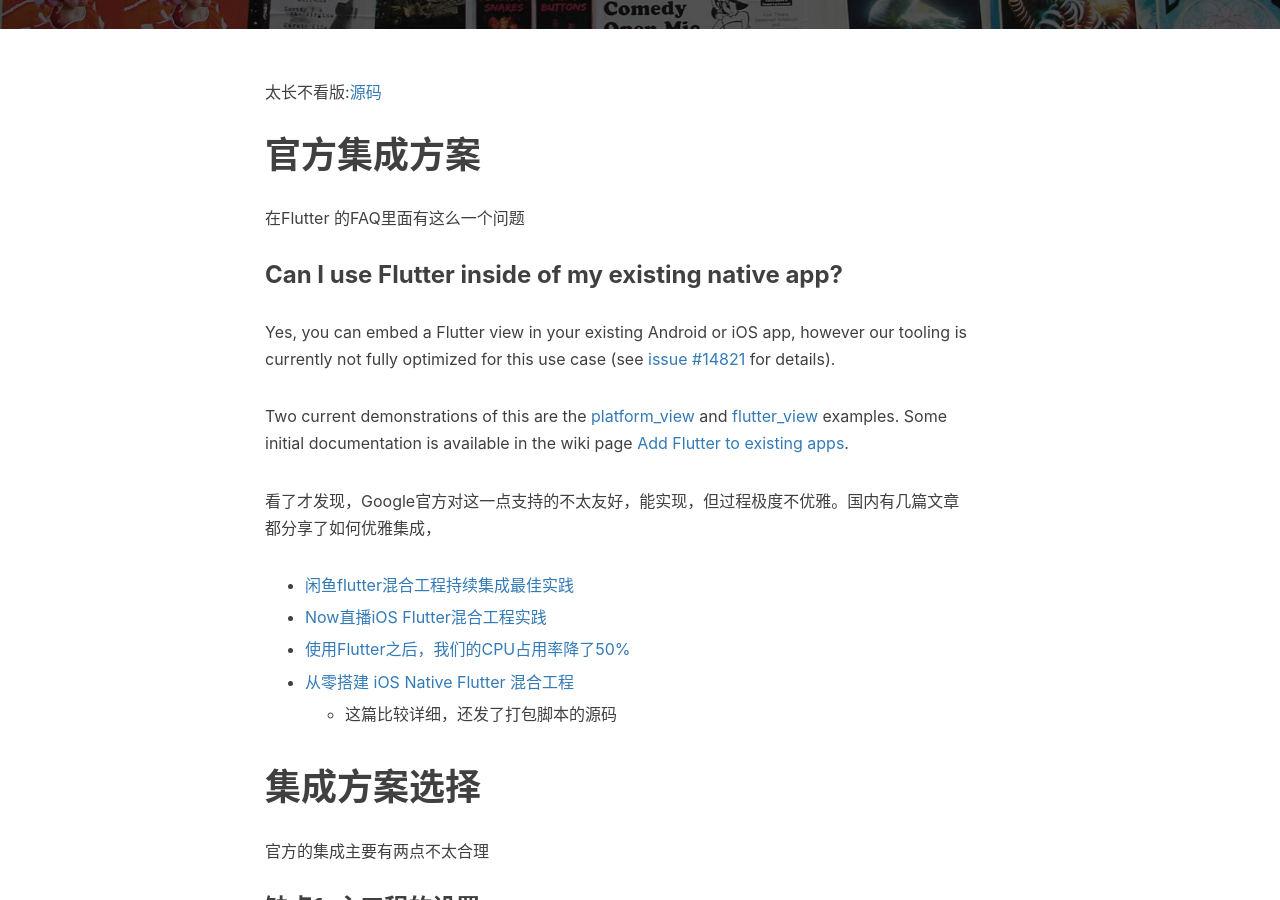
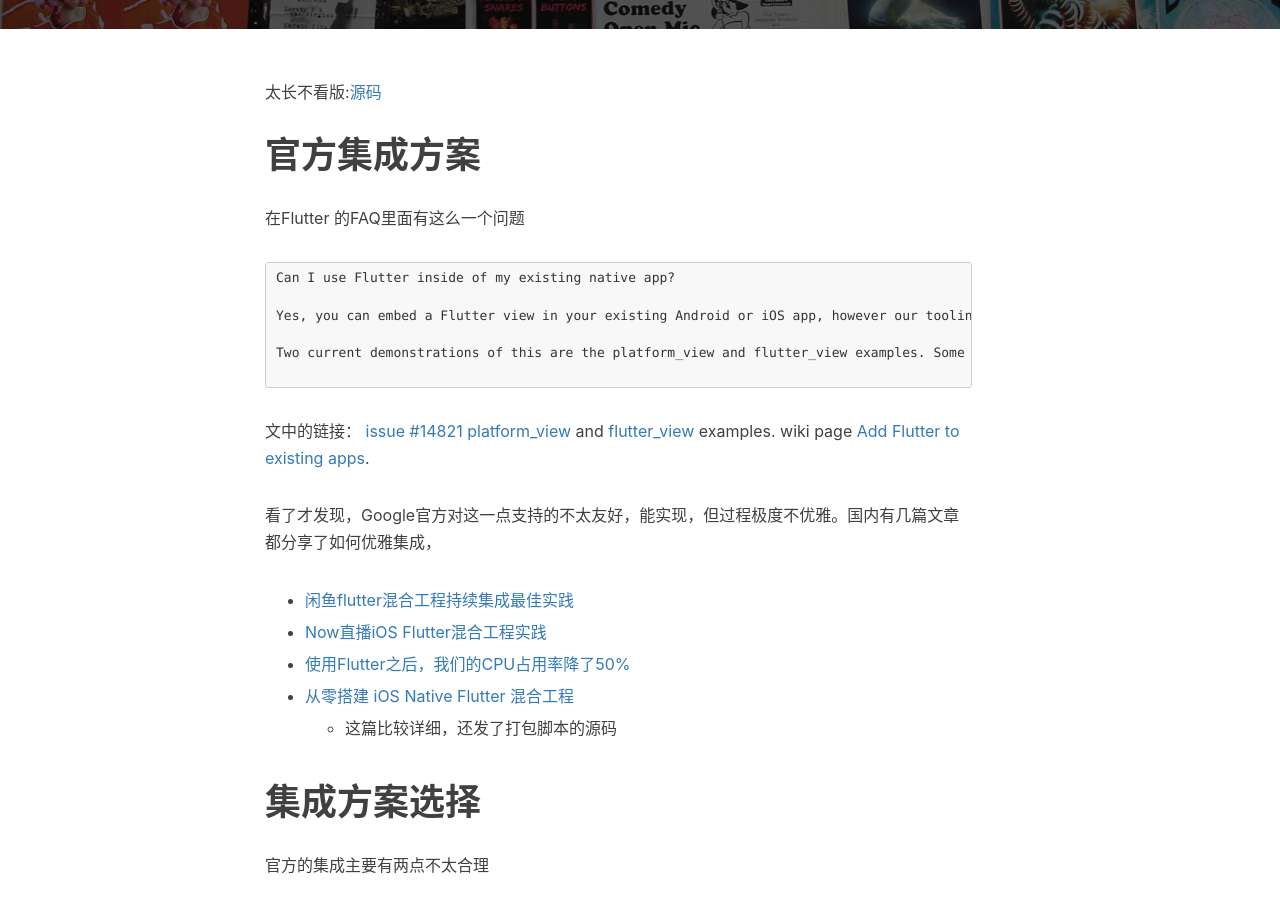
Before and after one commit to toolazytoname/toolazytoname.github.io, a Jekyll site: the page built from _posts/2019-02-14-flutter-Get-Started.markdown, in a window 1280 px wide and 900 px high, scrolled down 428 px. Built offline with Jekyll 4.4.1, drawn with Linux system fonts in a browser that asks for light colours; nearby versions of some CDN libraries; comment, search, counter and statistics services are not loaded.

Commit message:
edit 2019-02-14-flutter-Get-Started.markdown

```diff
--- a/_posts/2019-02-14-flutter-Get-Started.markdown
+++ b/_posts/2019-02-14-flutter-Get-Started.markdown
@@ -17,11 +17,16 @@
 
 在Flutter 的FAQ里面有这么一个问题
 
-### Can I use Flutter inside of my existing native app?
+~~~
+Can I use Flutter inside of my existing native app?
 
-Yes, you can embed a Flutter view in your existing Android or iOS app, however our tooling is currently not fully optimized for this use case (see [issue #14821](https://github.com/flutter/flutter/issues/14821) for details).
+Yes, you can embed a Flutter view in your existing Android or iOS app, however our tooling is currently not fully optimized for this use case (see issue #14821 for details).
 
-Two current demonstrations of this are the [platform_view](https://github.com/flutter/flutter/tree/master/examples/platform_view) and [flutter_view](https://github.com/flutter/flutter/tree/master/examples/flutter_view) examples. Some initial documentation is available in the wiki page [Add Flutter to existing apps](https://github.com/flutter/flutter/wiki/Add-Flutter-to-existing-apps).
+Two current demonstrations of this are the platform_view and flutter_view examples. Some initial documentation is available in the wiki page Add Flutter to existing apps.
+
+~~~
+
+文中的链接：  [issue #14821](https://github.com/flutter/flutter/issues/14821)  [platform_view](https://github.com/flutter/flutter/tree/master/examples/platform_view) and [flutter_view](https://github.com/flutter/flutter/tree/master/examples/flutter_view) examples.  wiki page [Add Flutter to existing apps](https://github.com/flutter/flutter/wiki/Add-Flutter-to-existing-apps).
 
 看了才发现，Google官方对这一点支持的不太友好，能实现，但过程极度不优雅。国内有几篇文章都分享了如何优雅集成，
 
```
